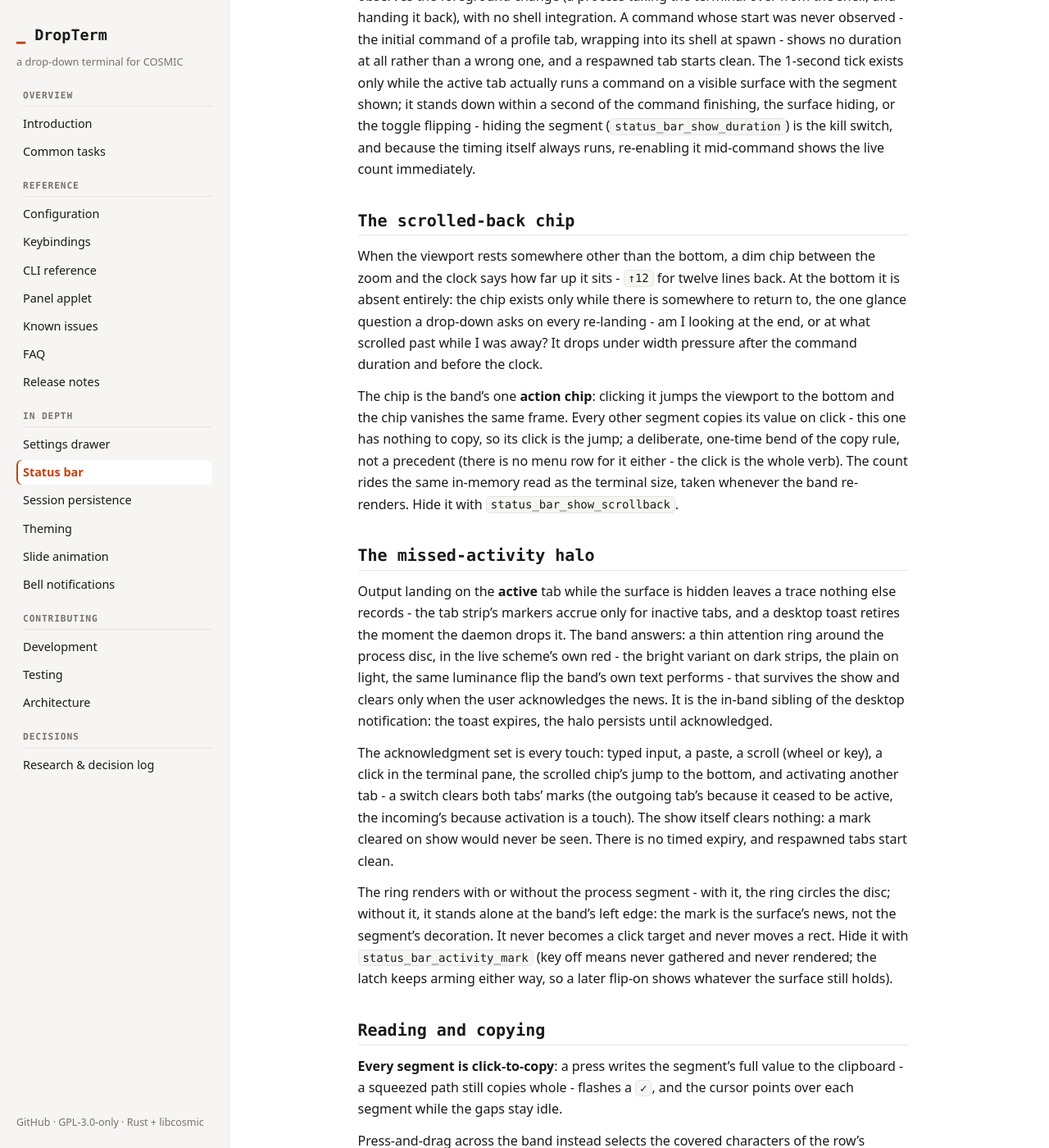
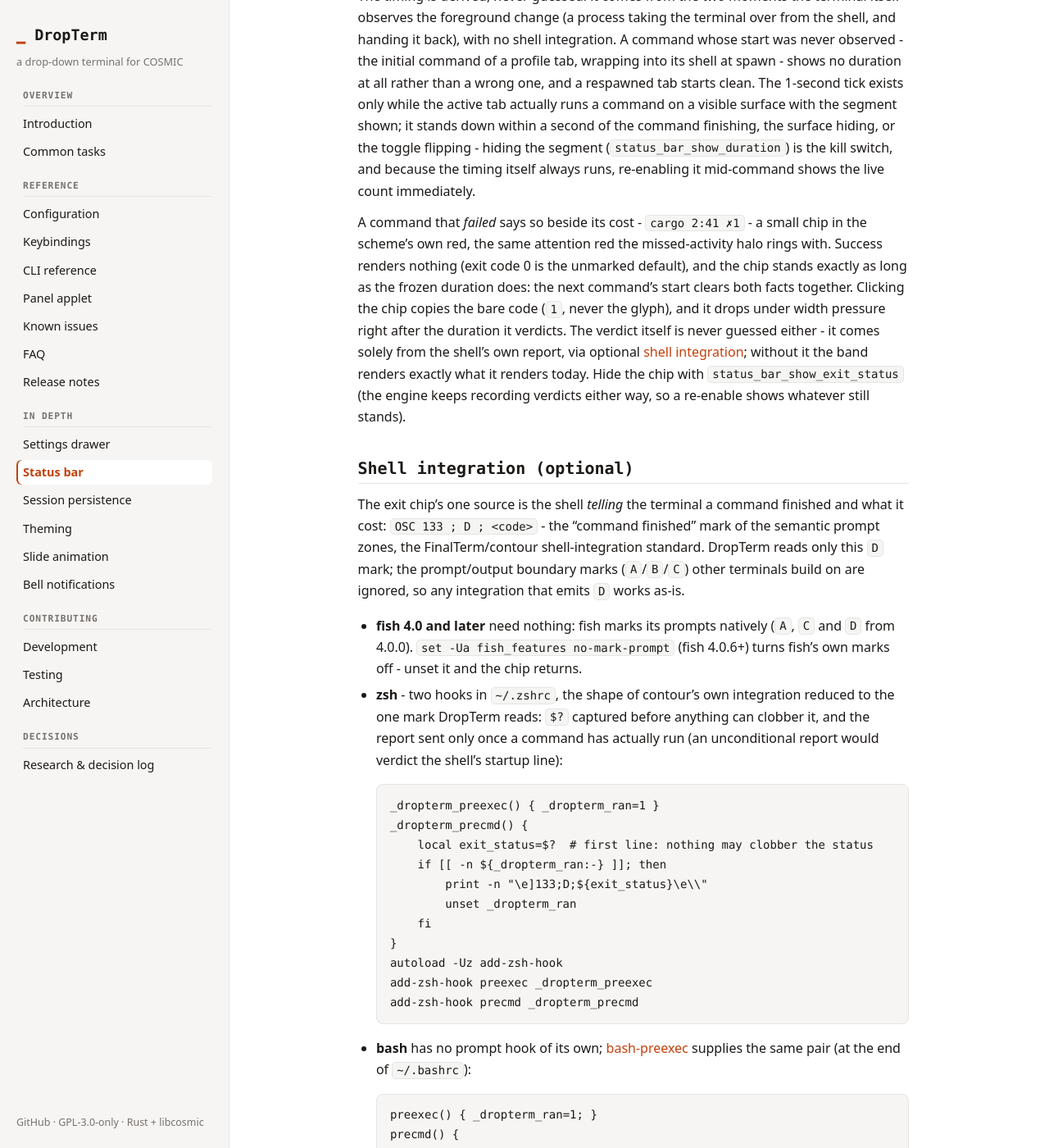
Before and after one commit to l1br3-io/cosmic-ext-dropterm, a Jekyll site: the page built from docs/status-bar.md, in a window 1280 px wide and 1400 px high, scrolled down 1283 px. Shown: the whole window at 82% size. Built offline with Jekyll 4.4.1, drawn with Linux system fonts in a browser that asks for light colours; our own code applies the rules of GitHub Pages for plain Markdown files; some of the changed text lies outside the part shown.

Commit message:
feat: the chip paints its verdict — the exit segment renders in the scheme's own attention red from the ungated pair, its user truth landing in the status-bar page (the verdict sentence plus a shell-integration section grounded in contour's shipped hooks, fish-4 native, zsh/bash snippets reduced to the one D mark) and its rows on the hardware checklist (status-exit Task 7)

````diff
--- a/docs/status-bar.md
+++ b/docs/status-bar.md
@@ -6,7 +6,7 @@ A 28 px strip at the surface's free edge, beside the grab bar, narrating the act
 
 Segments are values without labels - a path reads as a path - separated by gaps, never punctuation. Two clusters:
 
-- **Left**: the state disc - filled while a foreground process runs, a hollow ring over the idle shell - with that process's name (its `/proc` comm; an unreadable read falls back to the recorded shell's basename), then the command duration, then the tab's cwd with `$HOME` collapsed to `~` and elided from its left when the row is squeezed, then the cwd's git branch (a ref name, or a detached commit's first seven characters; read from `.git/HEAD` with one `gitdir:` indirection so worktrees and submodules resolve, absent outside repositories).
+- **Left**: the state disc - filled while a foreground process runs, a hollow ring over the idle shell - with that process's name (its `/proc` comm; an unreadable read falls back to the recorded shell's basename), then the command duration, then the exit chip (`✗1`, only after a failed command - see [Shell integration](#shell-integration-optional)), then the tab's cwd with `$HOME` collapsed to `~` and elided from its left when the row is squeezed, then the cwd's git branch (a ref name, or a detached commit's first seven characters; read from `.git/HEAD` with one `gitdir:` indirection so worktrees and submodules resolve, absent outside repositories).
 - **Right, dimmed**: the tab's profile name (when it runs one), the terminal's cell dimensions (`80×24`), the tab position (`2/5`), the zoom delta (`+200%`) whenever the font is not at its base size, the scrolled-back chip, and the wall clock (`HH:MM`, local time, ticking on the minute).
 
 The band always takes the slot adjacent to the grab bar, whatever the `edge` × `tab_position` stacking - it never trades places with the tab strip. The process name and git branch are sampled only when the terminal reports activity, a tab switches, or a spawn/zoom/config event lands - never per frame.
@@ -18,6 +18,46 @@ While `ssh` owns the foreground, the path's seat stops lying: the local cwd froz
 While a foreground command runs, the duration segment beside the process name counts it once per second (`0:04`, `2:41`; `1:00:00` past the hour) - the tick alone drives it, so a command that prints nothing (`sleep 30`) still counts. When the command finishes the reading freezes as the last command's cost, paired with its name - `cargo 2:41` - because by then the process segment already shows the shell again; the pair stands until the next command starts.
 
 The timing is derived, never guessed: it comes from the two moments the terminal itself observes the foreground change (a process taking the terminal over from the shell, and handing it back), with no shell integration. A command whose start was never observed - the initial command of a profile tab, wrapping into its shell at spawn - shows no duration at all rather than a wrong one, and a respawned tab starts clean. The 1-second tick exists only while the active tab actually runs a command on a visible surface with the segment shown; it stands down within a second of the command finishing, the surface hiding, or the toggle flipping - hiding the segment (`status_bar_show_duration`) is the kill switch, and because the timing itself always runs, re-enabling it mid-command shows the live count immediately.
+
+A command that *failed* says so beside its cost - `cargo 2:41 ✗1` - a small chip in the scheme's own red, the same attention red the missed-activity halo rings with. Success renders nothing (exit code 0 is the unmarked default), and the chip stands exactly as long as the frozen duration does: the next command's start clears both facts together. Clicking the chip copies the bare code (`1`, never the glyph), and it drops under width pressure right after the duration it verdicts. The verdict itself is never guessed either - it comes solely from the shell's own report, via optional [shell integration](#shell-integration-optional); without it the band renders exactly what it renders today. Hide the chip with `status_bar_show_exit_status` (the engine keeps recording verdicts either way, so a re-enable shows whatever still stands).
+
+## Shell integration (optional)
+
+The exit chip's one source is the shell *telling* the terminal a command finished and what it cost: `OSC 133 ; D ; <code>` - the "command finished" mark of the semantic prompt zones, the FinalTerm/contour shell-integration standard. DropTerm reads only this `D` mark; the prompt/output boundary marks (`A`/`B`/`C`) other terminals build on are ignored, so any integration that emits `D` works as-is.
+
+- **fish 4.0 and later** need nothing: fish marks its prompts natively (`A`, `C` and `D` from 4.0.0). `set -Ua fish_features no-mark-prompt` (fish 4.0.6+) turns fish's own marks off - unset it and the chip returns.
+- **zsh** - two hooks in `~/.zshrc`, the shape of contour's own integration reduced to the one mark DropTerm reads: `$?` captured before anything can clobber it, and the report sent only once a command has actually run (an unconditional report would verdict the shell's startup line):
+
+  ```zsh
+  _dropterm_preexec() { _dropterm_ran=1 }
+  _dropterm_precmd() {
+      local exit_status=$?  # first line: nothing may clobber the status
+      if [[ -n ${_dropterm_ran:-} ]]; then
+          print -n "\e]133;D;${exit_status}\e\\"
+          unset _dropterm_ran
+      fi
+  }
+  autoload -Uz add-zsh-hook
+  add-zsh-hook preexec _dropterm_preexec
+  add-zsh-hook precmd _dropterm_precmd
+  ```
+
+- **bash** has no prompt hook of its own; [bash-preexec](https://github.com/rcaloras/bash-preexec) supplies the same pair (at the end of `~/.bashrc`):
+
+  ```bash
+  preexec() { _dropterm_ran=1; }
+  precmd() {
+      local exit_status=$?
+      if [[ -n ${_dropterm_ran:-} ]]; then
+          printf '\e]133;D;%s\e\\' "$exit_status"
+          unset _dropterm_ran
+      fi
+  }
+  ```
+
+  contour's shipped integration scripts (which vendor bash-preexec and emit the full A/B/C/D set) work as-is if you already run them. The reference for the sequence is contour's [OSC 133 shell-integration documentation](https://github.com/contour-terminal/contour/blob/master/docs/vt-extensions/osc-133-shell-integration.md), and its shipped hooks are [the source these snippets are reduced from](https://github.com/contour-terminal/contour/tree/master/src/contour/cli/shell-integration).
+
+Integration is strictly opt-in by your own rc files - DropTerm injects nothing (`ZDOTDIR` and `PROMPT_COMMAND` tricks are out). Without it, no `D` mark ever arrives, and the band never guesses a verdict: a bell is not failure, a title is not a status.
 
 ## The scrolled-back chip
 
````
Also changed, not shown: docs/testing.md (+5 -0 lines), 1 other file.
